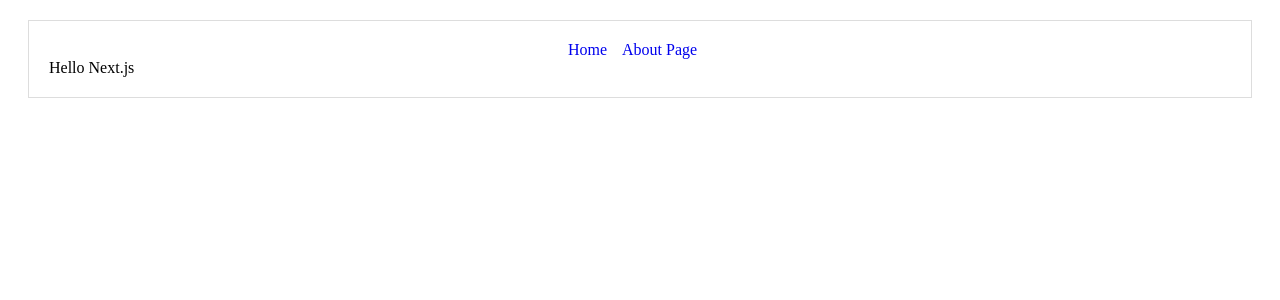
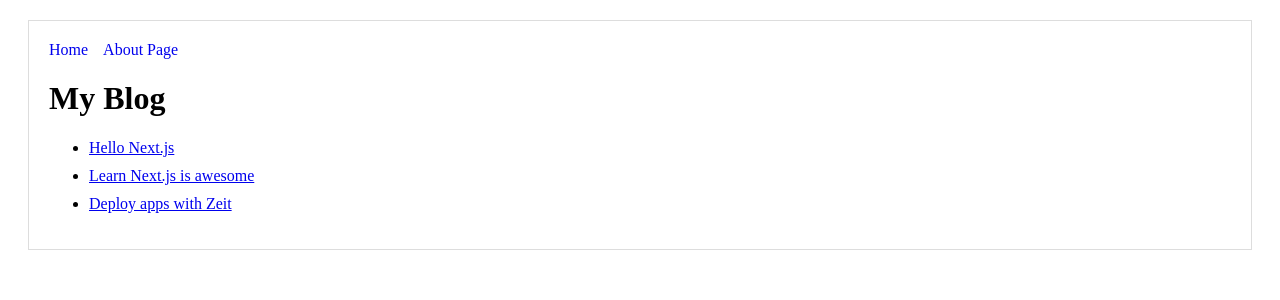
Before and after one commit to chicrock/next-practice, a Next.js app: page / in a window 1280 px wide. Shown: the top 300 px of the page. Built offline with nearby package versions, Linux system fonts and the light colour scheme.

Commit message:
Creating Dynamic pages with query string

```diff
--- a/components/header.js
+++ b/components/header.js
@@ -3,7 +3,7 @@ import Link from "next/link";
 const headerStyle = {
   display: "flex",
   flexDirection: "row",
-  justifyContent: "center",
+  justifyContent: "flex-start",
   alignItems: "center",
 };
 
--- a/layouts/MyLayout.js
+++ b/layouts/MyLayout.js
@@ -6,13 +6,11 @@ const layoutStyle = {
   border: "1px solid #ddd",
 };
 
-const withLayout = Page => {
-  return () => (
-    <div style={layoutStyle}>
-      <Header />
-      <Page />
-    </div>
-  );
-};
+const Layout = ({ children }) => (
+  <div style={layoutStyle}>
+    <Header />
+    {children}
+  </div>
+);
 
-export default withLayout;
+export default Layout;
--- a/pages/index.js
+++ b/pages/index.js
@@ -1,5 +1,27 @@
-import withLayout from "../layouts/MyLayout";
+import Link from "next/link";
+import Layout from "../layouts/MyLayout";
 
-const Index = () => <div>Hello Next.js</div>;
+const listStyle = {
+  marginBottom: 10,
+};
 
-export default withLayout(Index);
+const PostLink = ({ title }) => (
+  <li style={listStyle}>
+    <Link href={`/post?title=${title}`}>
+      <a>{title}</a>
+    </Link>
+  </li>
+);
+
+const Index = () => (
+  <Layout>
+    <h1>My Blog</h1>
+    <ul>
+      <PostLink title="Hello Next.js" />
+      <PostLink title="Learn Next.js is awesome" />
+      <PostLink title="Deploy apps with Zeit" />
+    </ul>
+  </Layout>
+);
+
+export default Index;
```
Also changed, not shown: pages/about.js (+7 -3 lines), pages/post.js (added, +21 -0 lines).
